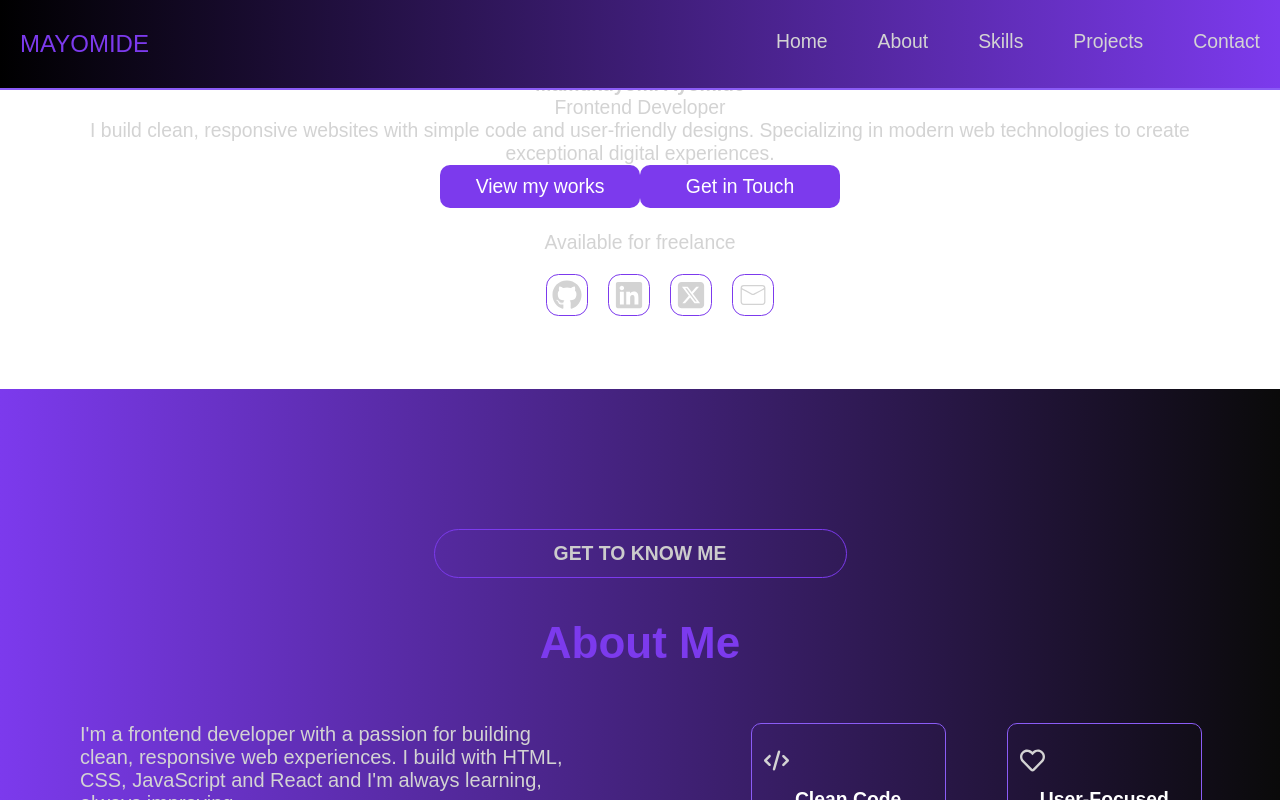
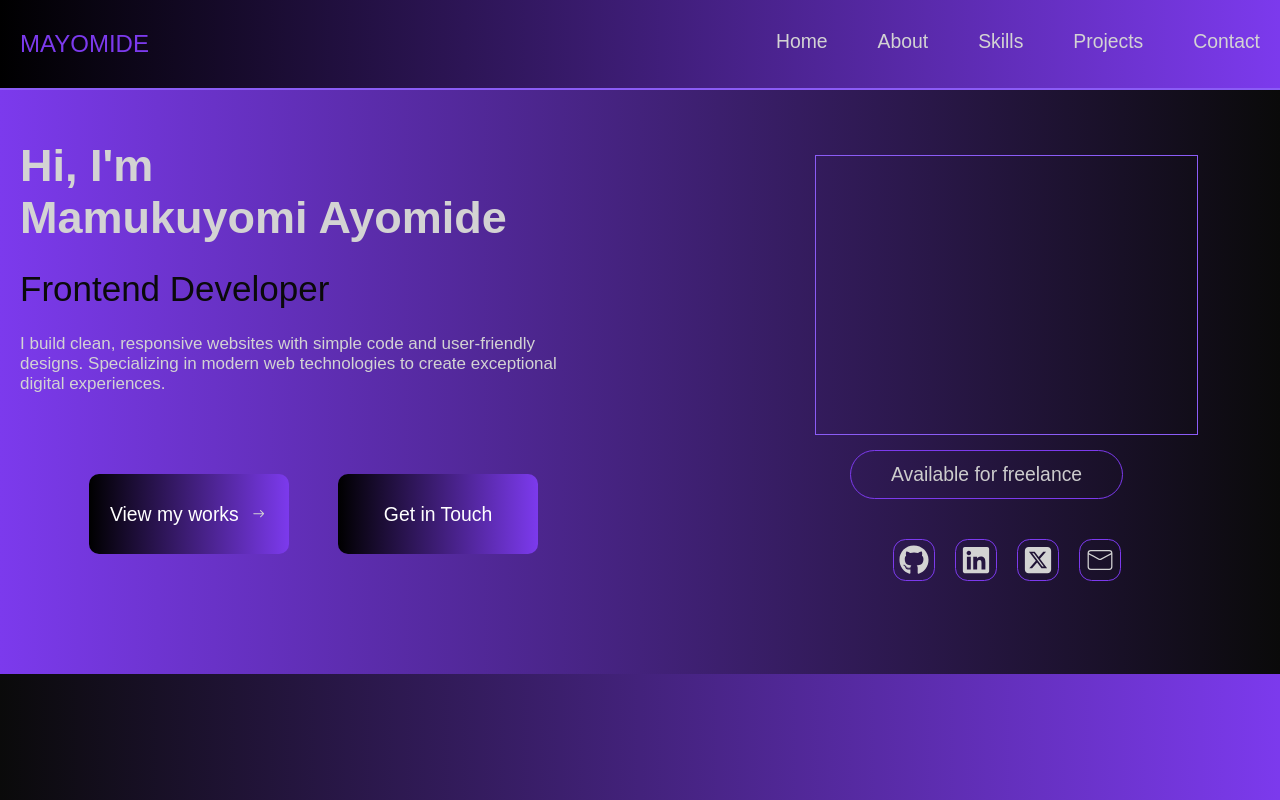
Before and after one commit to mayomide1/mayomide-personal-portfolio, a React (Vite) app in the folder portfolio/: page / in a window 1280 px wide. Shown: the top 800 px of the page. Built offline with nearby package versions, Linux system fonts and the light colour scheme.

Commit message:
Almost done with the home section, about to start the project section

```diff
--- a/portfolio/src/Page.jsx
+++ b/portfolio/src/Page.jsx
@@ -1,7 +1,7 @@
 import React from 'react'
 
 import { FaCode } from "react-icons/fa6";
-import { FaRegHeart,FaLightbulb,FaGithub,FaLinkedin,FaRegCopyright,FaHtml5,FaCss3Alt,FaGitAlt,FaReact,        } from "react-icons/fa";
+import { FaRegHeart,FaLightbulb,FaGithub,FaLinkedin,FaRegCopyright,FaHtml5,FaCss3Alt,FaGitAlt,FaReact,FaLongArrowAltRight         } from "react-icons/fa";
 import { VscIssueDraft } from "react-icons/vsc";
 import { IoIosMail } from "react-icons/io";
 import { BsFillTelephoneOutboundFill } from "react-icons/bs";
@@ -11,6 +11,7 @@ import { SiJavascript,SiNpm  } from "react-icons/si";
 import { RiTailwindCssFill } from "react-icons/ri";
 import { CiMail } from "react-icons/ci";
 import { VscVscode } from "react-icons/vsc";
+import { IoIosArrowRoundForward } from "react-icons/io";
 
 const Page = () => {
   return (
@@ -37,18 +38,18 @@ const Page = () => {
     <p>Frontend Developer</p>
     <p>I build clean, responsive websites with simple code and user-friendly designs. Specializing in modern web technologies to create exceptional digital experiences.</p>
     <div className='buttons'>
-        <a href='#projects'><button>View my works</button></a>
+        <a href='#projects'><button>View my works <IoIosArrowRoundForward /></button></a>
         <a href='#contact'><button>Get in Touch</button></a>
 
     </div>
     </div>
 
     <div className='left'>
-        <div>
+        <div className='image'>
             <img src=''/>
         </div>
-        <p>Available for freelance</p>
-        <div className='socials'>
+        <p className='about-text text'>Available for freelance</p>
+        <div className='socials home-socials'>
         <a href='https://github.com/mayomide1' target='_blank' className='social-icons'><FaGithub style={{fontSize:"30px"}}/></a>
         <a href='https://www.linkedin.com/in/ayomide-mamukuyomi/' target='_blank' className='social-icons'><FaLinkedin  style={{fontSize:"30px"}}/></a>
         <a href='https://x.com/mayomide_1' target='_blank' className='social-icons'><FaSquareXTwitter style={{fontSize:"30px"}}/></a>
--- a/portfolio/src/index.css
+++ b/portfolio/src/index.css
@@ -26,11 +26,12 @@ section{
 }
 
 #contact,
-#about{
+#skills,
+#home{
   background: linear-gradient(to right, #7C3AED, #0a0a0a);
 }
 
-#skills{
+#about{
   background: linear-gradient(to left, #7C3AED, #0a0a0a);
 }
 
@@ -87,6 +88,71 @@ color: inherit;
 
 ul li a:hover{
 border-bottom: 1px solid #8B5CF6;
+}
+
+#home{
+  padding: 60px 10px;
+  display: flex;
+  justify-content: space-between;
+}
+
+#home .right,
+#home .left{
+  width: 45%;
+  margin-top: 70px;
+  padding: 10px;
+}
+
+#home .right h1{
+text-align: start;
+font-size: 45px;
+gap: 30px;
+}
+
+#home .right p{
+margin: 25px 0;
+text-align: start;
+}
+
+#home .right p:nth-of-type(1){
+color: #0a0a0a;
+font-size: 35px;
+}
+
+#home .right p:nth-of-type(2){
+font-size: 17px;
+color: #D3D3D3;
+}
+
+#home .buttons{
+  display: flex;
+  justify-content: space-evenly;
+  margin-top: 80px;
+}
+
+#home .buttons button{
+ height: 80px;
+ display: flex;
+ align-items: center;
+ justify-content: center;
+ gap: 10px;
+ background: linear-gradient(to left, #7C3AED, #000000);
+ transform: translate(20px);
+ transition: all 0.3s ease-in-out;
+}
+
+#home .left .image{
+  border: 1px solid #8B5CF6;
+  width: 70%;
+  height: 280px;
+  margin: 15px auto;
+  transform: translate(20px);
+  transition: all 0.3s ease-in-out;
+}
+
+#home .left .text{
+  margin-top: 10px;
+  width: 50%;
 }
 
 .about-container{
@@ -164,7 +230,8 @@ border-bottom: 1px solid #8B5CF6;
 .contact-cards .contact-card:hover:nth-child(1),
 .contact-cards .contact-card:hover:nth-child(2),
 .container:hover,
-.social-icons:hover{
+.social-icons:hover,
+#home .left .image:hover{
   transform: translate(20px) scale(1.05);
   box-shadow: 0px 4px 15px rgba(139, 92, 246, 0.4);
 }
```
